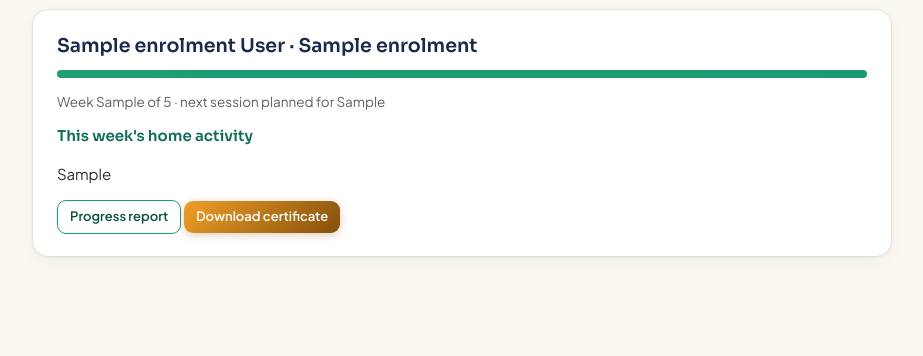
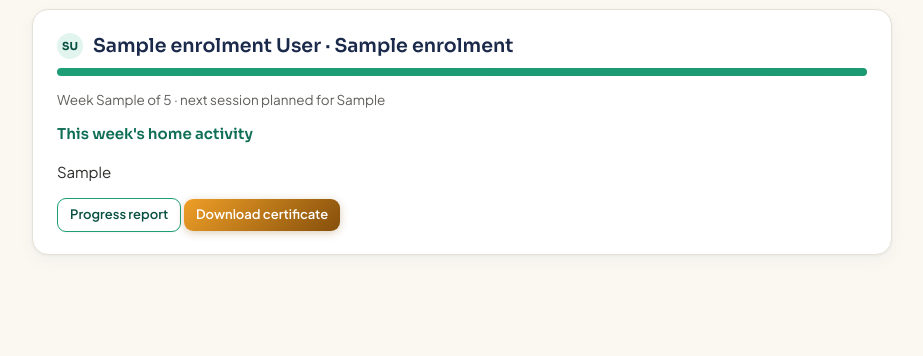
Before and after one commit to Alexandersocrates-dev/phil-app, a Python web app: template templates/parent_home.html in a window 1280 px wide. Shown: the part 121-477 px from the top of the page, without its empty margins (178-1101 px from the left). Run offline with Jinja, Linux system fonts and the light colour scheme; the template is opened without the code that fills it: most values are stand-ins (such as "Sample title", 1, 10 or a date in 2020).

Commit message:
Update parent_home.html

```diff
--- a/templates/parent_home.html
+++ b/templates/parent_home.html
@@ -8,7 +8,7 @@
 {% for item in enrolments %}
 {% set e = item.enrolment %}
 <div class="card">
-  <h2>{{ e.forename }} {{ e.surname }} &middot; {{ e.course_title }}</h2>
+  <h2 style="display:flex; align-items:center; gap:10px; margin-bottom:8px;"><span class="avatar avatar-sm">{{ e.forename[:1] }}{{ e.surname[:1] }}</span>{{ e.forename }} {{ e.surname }} &middot; {{ e.course_title }}</h2>
   <div class="progress-track"><div class="progress-fill" style="width:{{ (e.current_week/5*100)|round|int }}%"></div></div>
   <p class="muted">Week {{ e.current_week }} of 5{% if item.next_planned %} &middot; next session planned for {{ item.next_planned }}{% endif %}</p>
   {% if item.week %}
```
